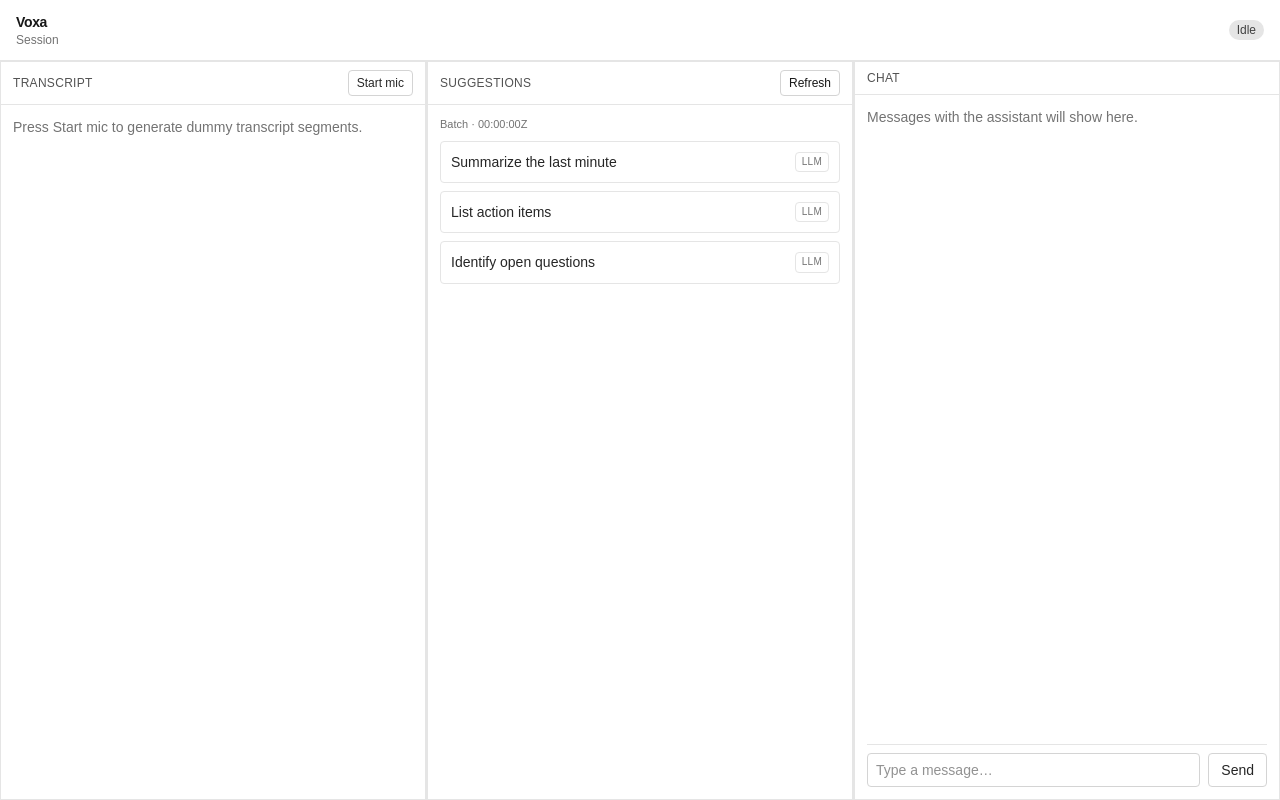
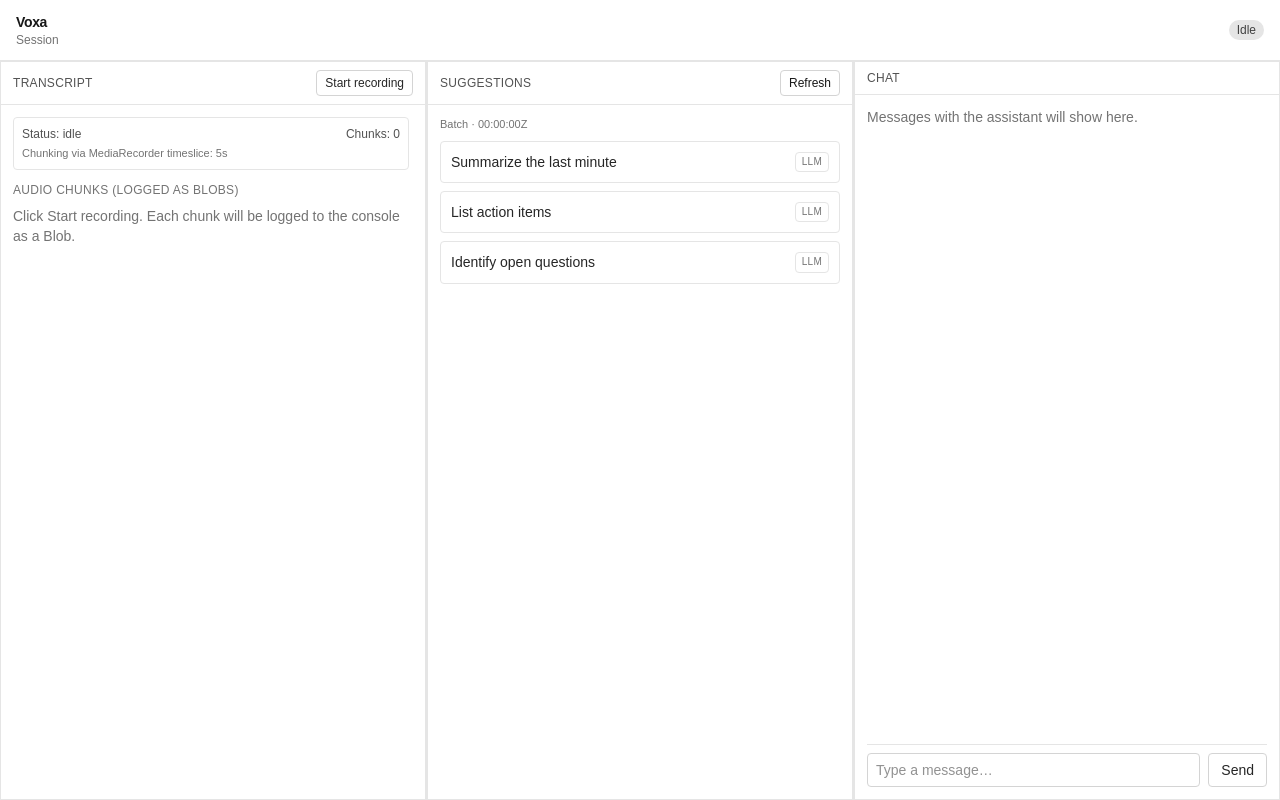
Before and after one commit to RealCifer/Voxa, a Next.js app: page / in a window 1280 px wide. Built offline with nearby package versions, Linux system fonts and the light colour scheme.

Commit message:
built audio recording asset

```diff
--- a/components/TranscriptPanel.tsx
+++ b/components/TranscriptPanel.tsx
@@ -1,46 +1,89 @@
 "use client";
 
-import { useEffect, useMemo, useRef } from "react";
+import { useEffect, useRef, useState } from "react";
 import { Panel } from "@/components/panels/Panel";
 import { useAppStore } from "@/lib/store/app-store";
+
+const CHUNK_TIMESLICE_MS = 5_000; // <= 30s for easier testing
 
 export function TranscriptPanel() {
   const transcript = useAppStore((s) => s.transcript);
   const isMicActive = useAppStore((s) => s.isMicActive);
-  const toggleMic = useAppStore((s) => s.toggleMic);
-  const appendTranscript = useAppStore((s) => s.appendTranscript);
+  const setMicActive = useAppStore((s) => s.setMicActive);
+  const pushAudioChunk = useAppStore((s) => s.pushAudioChunk);
+  const clearAudioChunks = useAppStore((s) => s.clearAudioChunks);
+  const audioChunks = useAppStore((s) => s.audioChunks);
   const scrollerRef = useRef<HTMLDivElement | null>(null);
+  const recorderRef = useRef<MediaRecorder | null>(null);
+  const streamRef = useRef<MediaStream | null>(null);
+  const [error, setError] = useState<string | null>(null);
 
-  const dummyLines = useMemo(
-    () => [
-      "Testing one two—audio levels look good.",
-      "Let’s capture key points as we talk.",
-      "We should align on scope and success criteria.",
-      "Noting action items as they come up.",
-      "Decision pending: timeline vs quality trade-off.",
-      "We’ll summarize this at the end.",
-    ],
-    [],
-  );
+  async function startRecording() {
+    setError(null);
+    clearAudioChunks();
+
+    try {
+      const stream = await navigator.mediaDevices.getUserMedia({ audio: true });
+      streamRef.current = stream;
+
+      const recorder = new MediaRecorder(stream);
+      recorderRef.current = recorder;
+
+      recorder.addEventListener("dataavailable", (e) => {
+        if (!e.data || e.data.size === 0) return;
+
+        const chunk = {
+          id: crypto.randomUUID(),
+          createdAt: new Date().toISOString(),
+          mimeType: e.data.type || recorder.mimeType || "audio/webm",
+          sizeBytes: e.data.size,
+          blob: e.data,
+        } as const;
+
+        pushAudioChunk(chunk);
+
+        // Prepare to send to backend later (placeholder):
+        // - can POST chunk.blob directly
+        // - or wrap in FormData: formData.append("file", new File([blob], "chunk.webm", { type: mimeType }))
+        console.log("[audio chunk]", chunk);
+      });
+
+      recorder.addEventListener("stop", () => {
+        stream.getTracks().forEach((t) => t.stop());
+        streamRef.current = null;
+        recorderRef.current = null;
+      });
+
+      recorder.start(CHUNK_TIMESLICE_MS);
+      setMicActive(true);
+    } catch (e) {
+      const message = e instanceof Error ? e.message : "Failed to access microphone.";
+      setError(message);
+      setMicActive(false);
+    }
+  }
+
+  function stopRecording() {
+    setError(null);
+    const recorder = recorderRef.current;
+    if (recorder && recorder.state !== "inactive") recorder.stop();
+    setMicActive(false);
+  }
 
   useEffect(() => {
-    if (!isMicActive) return;
-
-    let i = 0;
-    const start = performance.now();
-    const id = globalThis.setInterval(() => {
-      const now = performance.now();
-      appendTranscript({
-        id: crypto.randomUUID(),
-        text: dummyLines[i % dummyLines.length],
-        startMs: Math.max(0, Math.floor(now - start)),
-        isFinal: true,
-      });
-      i += 1;
-    }, 1300);
-
-    return () => globalThis.clearInterval(id);
-  }, [appendTranscript, dummyLines, isMicActive]);
+    return () => {
+      try {
+        const recorder = recorderRef.current;
+        if (recorder && recorder.state !== "inactive") recorder.stop();
+      } catch {
+        // ignore
+      }
+      const stream = streamRef.current;
+      stream?.getTracks().forEach((t) => t.stop());
+      streamRef.current = null;
+      recorderRef.current = null;
+    };
+  }, []);
 
   useEffect(() => {
     const el = scrollerRef.current;
@@ -54,7 +97,7 @@ export function TranscriptPanel() {
       aside={
         <button
           type="button"
-          onClick={toggleMic}
+          onClick={isMicActive ? stopRecording : startRecording}
           className={`rounded border px-2 py-1 text-xs ${
             isMicActive
               ? "border-red-300 bg-red-50 text-red-700 dark:border-red-900 dark:bg-red-950 dark:text-red-200"
@@ -62,16 +105,72 @@ export function TranscriptPanel() {
           }`}
           aria-label={isMicActive ? "Stop microphone" : "Start microphone"}
         >
-          {isMicActive ? "Stop mic" : "Start mic"}
+          {isMicActive ? "Stop recording" : "Start recording"}
         </button>
       }
     >
       <div ref={scrollerRef} className="h-full min-h-[12rem] overflow-y-auto pr-1">
-        {transcript.length === 0 ? (
+        <div className="space-y-3">
+          {error ? (
+            <p className="rounded border border-red-200 bg-red-50 p-2 text-sm text-red-700 dark:border-red-900 dark:bg-red-950 dark:text-red-200">
+              {error}
+            </p>
+          ) : null}
+
+          <div className="rounded border border-neutral-200 p-2 text-xs text-neutral-600 dark:border-neutral-800 dark:text-neutral-300">
+            <div className="flex items-center justify-between gap-2">
+              <span>
+                Status: <span className="font-medium">{isMicActive ? "recording" : "idle"}</span>
+              </span>
+              <span>
+                Chunks: <span className="font-medium">{audioChunks.length}</span>
+              </span>
+            </div>
+            <div className="mt-1 text-[11px] text-neutral-500 dark:text-neutral-400">
+              Chunking via MediaRecorder timeslice: {CHUNK_TIMESLICE_MS / 1000}s
+            </div>
+          </div>
+
+          <div className="space-y-2">
+            <div className="text-xs font-medium uppercase tracking-wide text-neutral-500 dark:text-neutral-400">
+              Audio chunks (logged as blobs)
+            </div>
+            {audioChunks.length === 0 ? (
               <p className="text-neutral-500 dark:text-neutral-500">
-            Press Start mic to generate dummy transcript segments.
+                Click Start recording. Each chunk will be logged to the console as a Blob.
               </p>
             ) : (
+              <ul className="space-y-2">
+                {audioChunks
+                  .slice()
+                  .reverse()
+                  .map((c) => (
+                    <li
+                      key={c.id}
+                      className="rounded border border-neutral-100 p-2 text-sm dark:border-neutral-800"
+                    >
+                      <div className="flex items-center justify-between gap-2">
+                        <span className="text-xs text-neutral-400">
+                          {c.createdAt.slice(11, 19)}Z
+                        </span>
+                        <span className="text-xs text-neutral-400">
+                          {(c.sizeBytes / 1024).toFixed(1)} KB
+                        </span>
+                      </div>
+                      <div className="mt-1 text-xs text-neutral-500 dark:text-neutral-400">
+                        {c.mimeType}
+                      </div>
+                    </li>
+                  ))}
+              </ul>
+            )}
+          </div>
+
+          {transcript.length > 0 ? (
+            <div className="space-y-2">
+              <div className="text-xs font-medium uppercase tracking-wide text-neutral-500 dark:text-neutral-400">
+                Transcript (placeholder)
+              </div>
               <ul className="space-y-2">
                 {transcript.map((seg) => (
                   <li
@@ -86,7 +185,9 @@ export function TranscriptPanel() {
                   </li>
                 ))}
               </ul>
-        )}
+            </div>
+          ) : null}
+        </div>
       </div>
     </Panel>
   );
--- a/lib/store/app-store.ts
+++ b/lib/store/app-store.ts
@@ -1,15 +1,18 @@
 import { create } from "zustand";
-import type { ChatMessage, Suggestion, SuggestionBatch, TranscriptSegment } from "@/types";
+import type { AudioChunk, ChatMessage, Suggestion, SuggestionBatch, TranscriptSegment } from "@/types";
 
 type AppStore = {
   transcript: TranscriptSegment[];
   suggestionBatches: SuggestionBatch[];
+  audioChunks: AudioChunk[];
   chat: ChatMessage[];
   sessionLabel: string;
   isMicActive: boolean;
   setSessionLabel: (label: string) => void;
-  toggleMic: () => void;
+  setMicActive: (active: boolean) => void;
   appendTranscript: (segment: TranscriptSegment) => void;
+  pushAudioChunk: (chunk: AudioChunk) => void;
+  clearAudioChunks: () => void;
   refreshSuggestions: () => void;
   pushChat: (message: ChatMessage) => void;
   resetWorkspace: () => void;
@@ -65,15 +68,24 @@ function makeBatch(): SuggestionBatch {
 export const useAppStore = create<AppStore>((set) => ({
   transcript: [],
   suggestionBatches: seedSuggestionBatches,
+  audioChunks: [],
   chat: [],
   sessionLabel: "Session",
   isMicActive: false,
   setSessionLabel: (label) => set({ sessionLabel: label }),
-  toggleMic: () => set((s) => ({ isMicActive: !s.isMicActive })),
+  setMicActive: (active) => set({ isMicActive: active }),
   appendTranscript: (segment) =>
     set((s) => ({ transcript: [...s.transcript, segment] })),
+  pushAudioChunk: (chunk) => set((s) => ({ audioChunks: [...s.audioChunks, chunk] })),
+  clearAudioChunks: () => set({ audioChunks: [] }),
   refreshSuggestions: () => set((s) => ({ suggestionBatches: [makeBatch(), ...s.suggestionBatches] })),
   pushChat: (message) => set((s) => ({ chat: [...s.chat, message] })),
   resetWorkspace: () =>
-    set({ transcript: [], suggestionBatches: seedSuggestionBatches, chat: [], isMicActive: false }),
+    set({
+      transcript: [],
+      suggestionBatches: seedSuggestionBatches,
+      audioChunks: [],
+      chat: [],
+      isMicActive: false,
+    }),
 }));
```
Also changed, not shown: types/index.ts (+8 -0 lines). Lines whose indentation alone changed are shown as unchanged.
